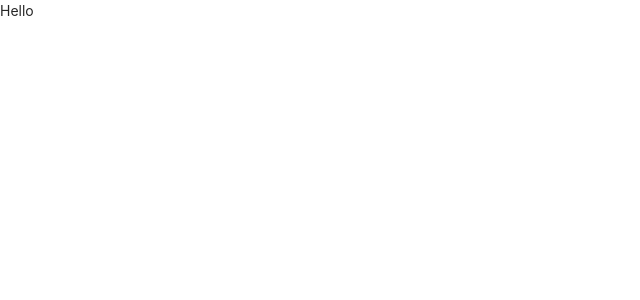
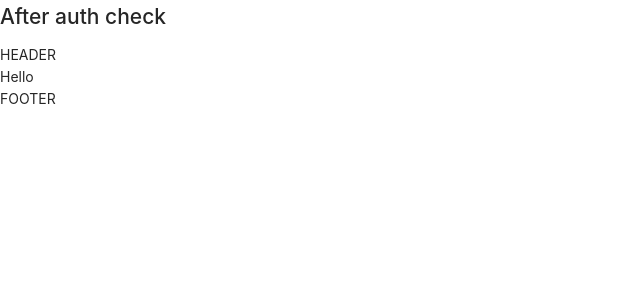
Before and after one commit to snegyeliczky/Kinsta-Pet-Project, a React (Create React App) app in the folder client/: page / in a window 1280 px wide. Shown: the top 300 px of the page, without its empty margins (0-640 px from the left). Built offline with nearby package versions, Linux system fonts and the light colour scheme.

Commit message:
higher order component to login check and header and footer

```diff
--- a/client/src/App.tsx
+++ b/client/src/App.tsx
@@ -4,13 +4,15 @@ import {BrowserRouter as Router, Route} from "react-router-dom";
 import AuthPage from "./pages/AuthPage";
 import MainPage from "./pages/MainPage";
 import {ApplicationProvider} from "./context/ApplicationContext";
+import {isLoggedIn} from "./components/authComp/loginCheck";
+import {addHeaderAndFooter} from "./components/addHeaderAndFooter";
 
 function App() {
     return (
         <Router>
             <ApplicationProvider>
                 <Route exact path={"/auth"} component={AuthPage}/>
-                <Route exact path={"/"} component={MainPage}/>
+                <Route exact path={"/"} component={isLoggedIn(addHeaderAndFooter(MainPage),true)}/>
             </ApplicationProvider>
         </Router>
 
--- /dev/null
+++ b/client/src/components/addHeaderAndFooter.tsx
@@ -0,0 +1,21 @@
+import React, {ComponentType} from 'react';
+
+interface thingsToAddComponent {
+    //if necessary here we can define extra properties to the incoming component
+}
+
+export function addHeaderAndFooter<T extends thingsToAddComponent>(Component:ComponentType<T>){
+
+
+    return(props:T)=>(
+        <>
+            <div>
+                HEADER
+            </div>
+            <Component {...props} />
+            <div>
+                FOOTER
+            </div>
+        </>
+    )
+}
--- /dev/null
+++ b/client/src/components/authComp/loginCheck.tsx
@@ -0,0 +1,13 @@
+import React, {ComponentType} from 'react';
+
+export function isLoggedIn<T>(Component: ComponentType<T>, isPrivate: boolean) {
+
+    return (props: T) => (
+        <div>
+            <h2>After auth check</h2>
+            <Component {...props}/>
+        </div>
+
+
+    )
+}
```
